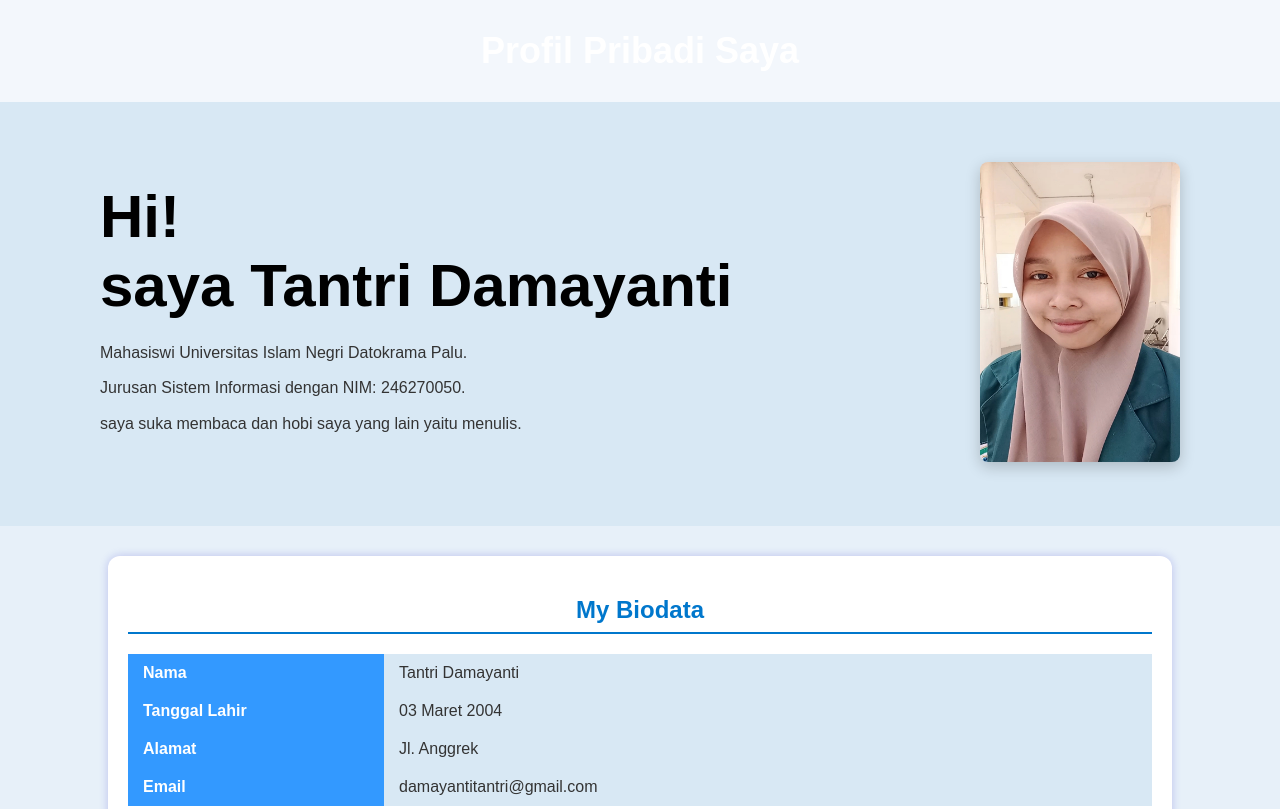
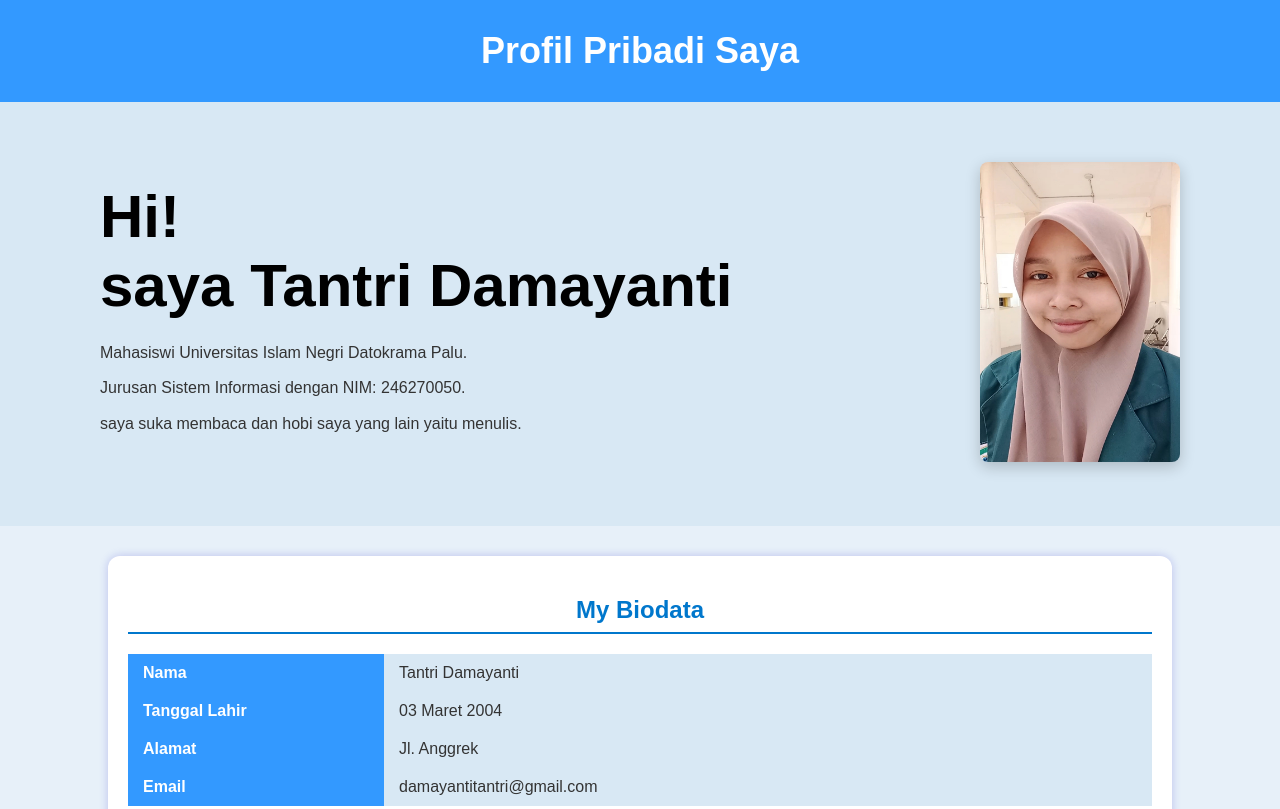
Before and after one commit to Achaa02/tugas_Tantri.github.io, a plain HTML site: page tugas3.html in a window 1280 px wide. Shown: the top 809 px of the page. Drawn offline with Linux system fonts and the light colour scheme.

Commit message:
Update style1.css

```diff
--- a/style1.css
+++ b/style1.css
@@ -1,6 +1,6 @@
 /* ===== Gaya Umum ===== */
 header {
-  background: rgba(255, 255, 255, 0.5);
+  background: #3399ff;
   color: white;
   text-align: center;
   padding: 30px;
```
